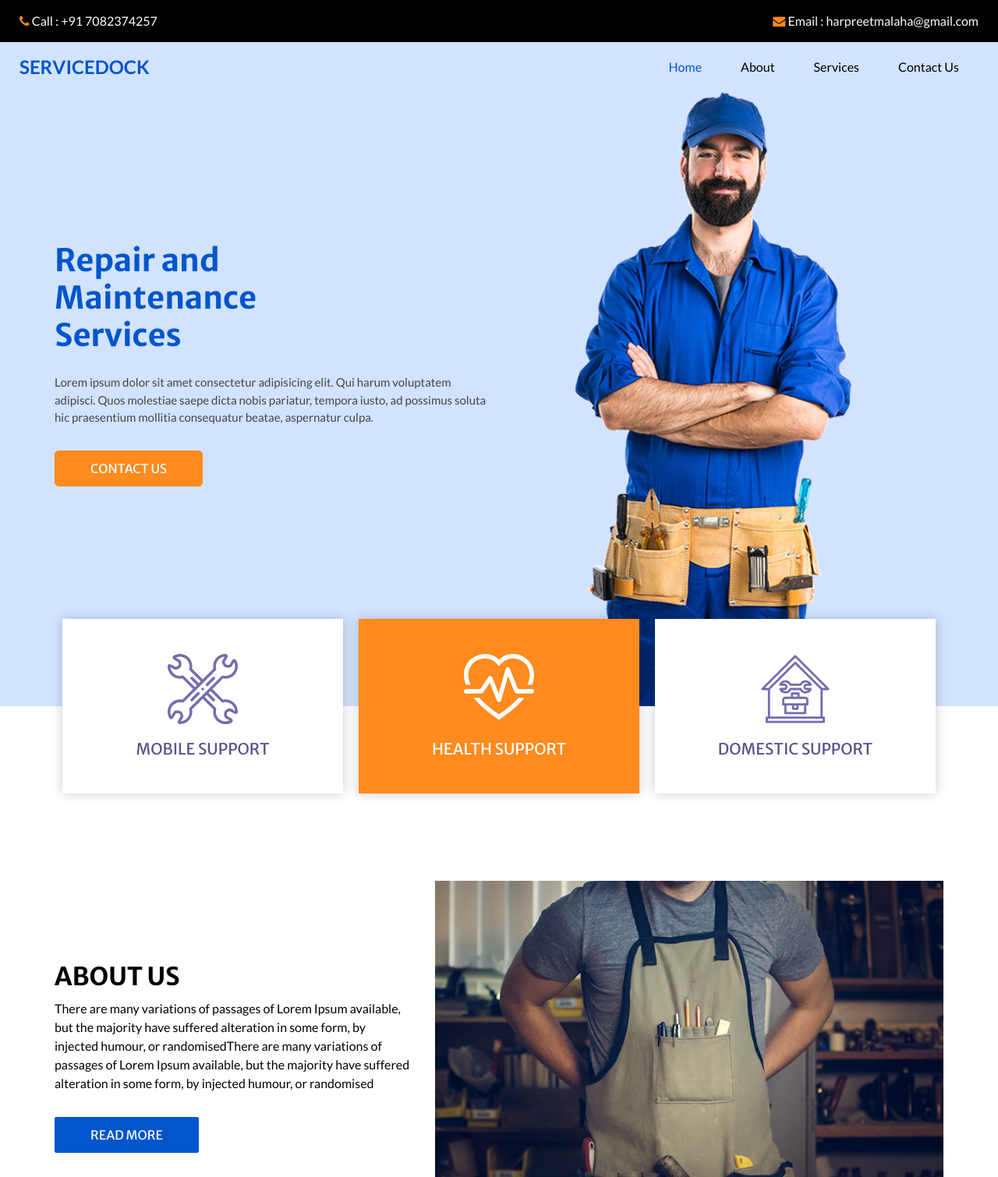
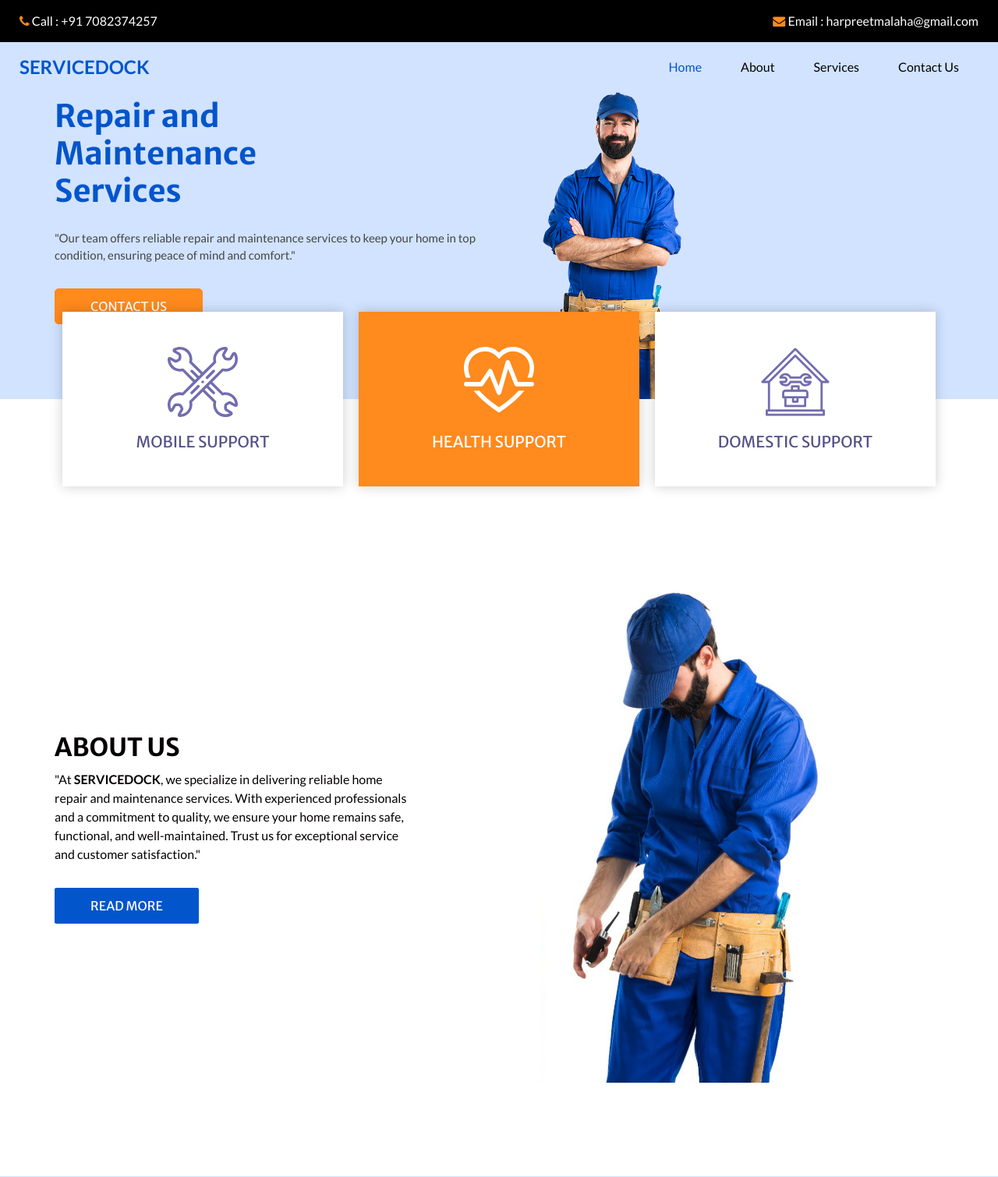
Before and after one commit to harpreet365/servicedock, a PHP site: page / in a window 1280 px wide. Shown: the top 1510 px of the page at 78% size. Run offline with PHP 8.4, Linux system fonts and the light colour scheme; some libraries are stand-ins or nearby versions.

Commit message:
removing lorem ipsum with real text

```diff
--- a/css/style.css
+++ b/css/style.css
@@ -324,7 +324,7 @@ a:focus {
 }
 
 .slider_section .img-box img {
-  width: 100%;
+  width: 50%;
 }
 
 .feature_section {
--- a/index.html
+++ b/index.html
@@ -96,9 +96,9 @@
                 Services
               </h1>
               <p>
-                Lorem ipsum dolor sit amet consectetur adipisicing elit. Qui harum voluptatem adipisci. Quos molestiae saepe dicta nobis pariatur, tempora iusto, ad possimus soluta hic praesentium mollitia consequatur beatae, aspernatur culpa.
+                "Our team offers reliable repair and maintenance services to keep your home in top condition, ensuring peace of mind and comfort."
               </p>
-              <a href="">
+              <a href="/contact.html">
                 Contact Us
               </a>
             </div>
@@ -176,7 +176,9 @@
               About us
             </h2>
             <p>
-              There are many variations of passages of Lorem Ipsum available, but the majority have suffered alteration in some form, by injected humour, or randomisedThere are many variations of passages of Lorem Ipsum available, but the majority have suffered alteration in some form, by injected humour, or randomised
+              "At <b>SERVICEDOCK</b>, we specialize in delivering reliable home repair and maintenance services. With experienced professionals and a commitment to quality, we ensure your home remains safe, functional, and well-maintained. Trust us for exceptional service and customer satisfaction."
+
+
             </p>
             <a href="">
               Read More
@@ -212,7 +214,7 @@
               Home Services.
             </h2>
             <p>
-              randomised words which don't look even slightly believable. If you are going to use a passage of Lorem Ipsum, you need to be sure there isn't anything embarrassing hidden in the middle of text. All randomised words which don't look even slightly
+              "Whether you need immediate assistance with repairs or regular maintenance to keep your equipment running smoothly, our expert team is here to help. We provide reliable, high-quality service tailored to meet your needs, ensuring your operations stay efficient and stress-free. Let us handle the hard work so you can focus on what matters most."
             </p>
             <a href="">
               Read More
```
Also changed, not shown: images/about-img.jpg.
